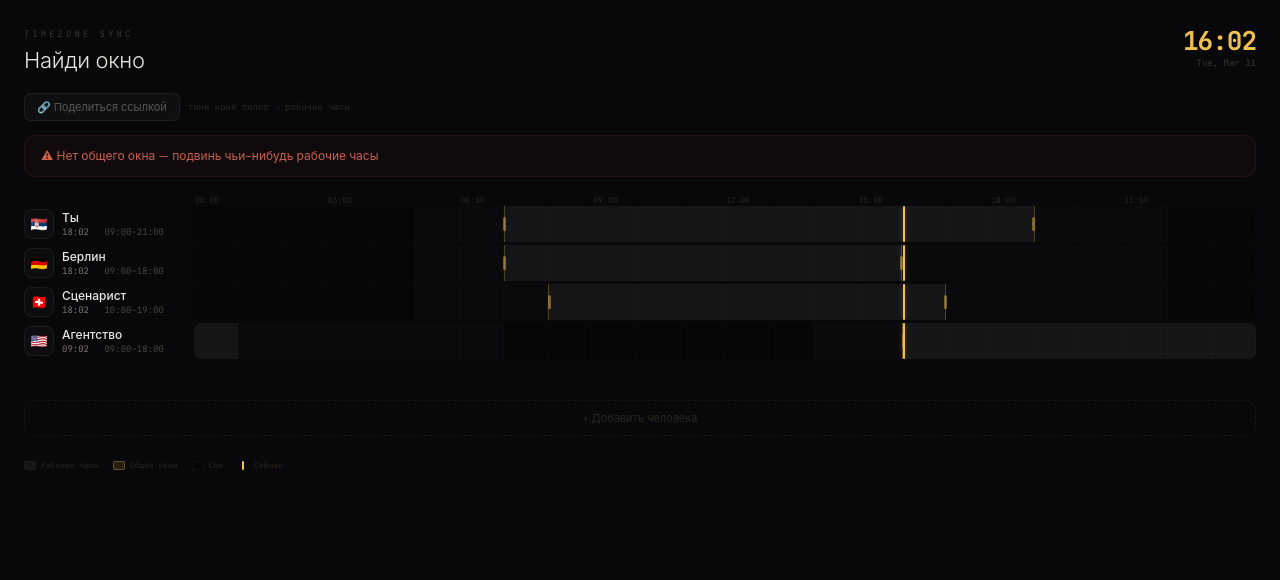
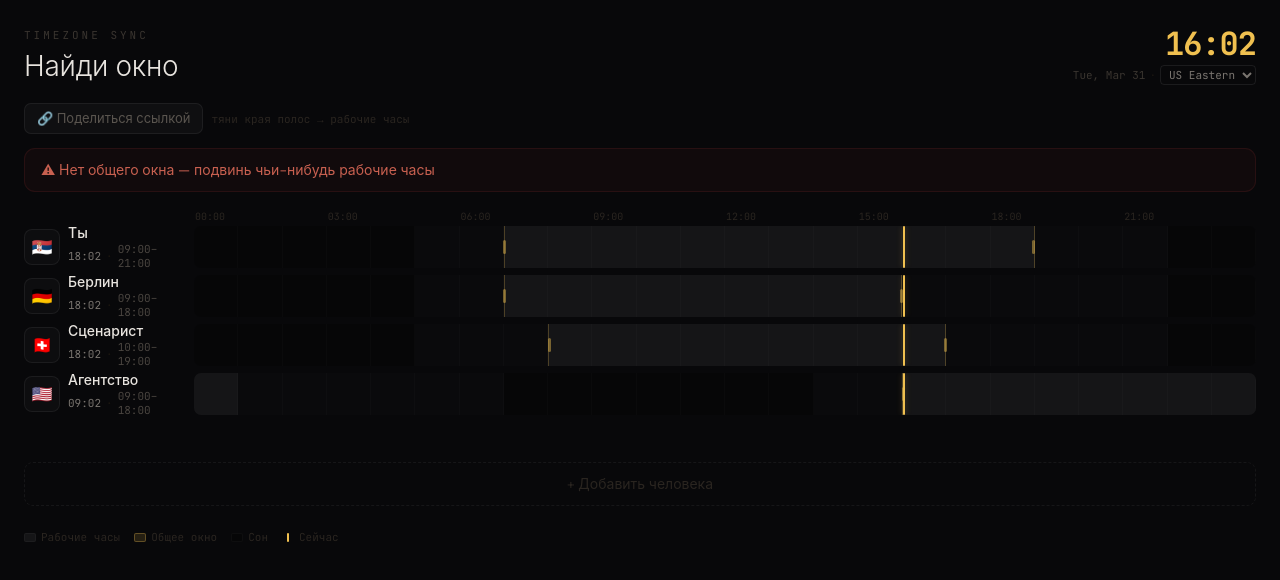
Before and after one commit to 7468096-ux/timezone-sync, a React (Vite) app: page / in a window 1280 px wide. Shown: the top 580 px of the page. Built offline with nearby package versions, Linux system fonts and the light colour scheme.

Commit message:
Feature: timezone selector + bigger UI elements

```diff
--- a/src/App.jsx
+++ b/src/App.jsx
@@ -106,8 +106,8 @@ export default function App() {
     return () => clearInterval(t);
   }, []);
 
-  // Detect user timezone
-  const userTZ = useMemo(() => {
+  // Detect user timezone, allow manual override
+  const detectedTZ = useMemo(() => {
     try {
       return Intl.DateTimeFormat().resolvedOptions().timeZone;
     } catch {
@@ -115,7 +115,24 @@ export default function App() {
     }
   }, []);
 
+  const [refTZ, setRefTZ] = useState(() => {
+    try {
+      const saved = localStorage.getItem("tz-sync-ref");
+      if (saved && COMMON_TZ.some(([, v]) => v === saved)) return saved;
+    } catch {}
+    // Match detected TZ to COMMON_TZ, fallback to detected
+    return COMMON_TZ.find(([, v]) => v === detectedTZ)?.[1] || detectedTZ;
+  });
+
+  useEffect(() => {
+    try { localStorage.setItem("tz-sync-ref", refTZ); } catch {}
+  }, [refTZ]);
+
+  const userTZ = refTZ;
+
   const userCity = useMemo(() => {
+    const entry = COMMON_TZ.find(([, v]) => v === userTZ);
+    if (entry) return entry[0];
     const parts = userTZ.split("/");
     return parts[parts.length - 1].replace(/_/g, " ");
   }, [userTZ]);
@@ -211,19 +228,27 @@ export default function App() {
       {/* Header */}
       <div style={{ padding: "28px 24px 18px", display: "flex", justifyContent: "space-between", alignItems: "flex-start" }}>
         <div>
-          <div style={{ fontFamily: mono, fontSize: "9px", letterSpacing: "3px", textTransform: "uppercase", color: "#3a3530", marginBottom: "6px" }}>
+          <div style={{ fontFamily: mono, fontSize: "11px", letterSpacing: "3px", textTransform: "uppercase", color: "#3a3530", marginBottom: "6px" }}>
             Timezone Sync
           </div>
-          <h1 style={{ fontSize: "22px", fontWeight: 300, margin: 0, letterSpacing: "-0.3px" }}>
+          <h1 style={{ fontSize: "28px", fontWeight: 300, margin: 0, letterSpacing: "-0.3px" }}>
             Найди окно
           </h1>
         </div>
         <div style={{ textAlign: "right" }}>
-          <div style={{ fontFamily: mono, fontSize: "26px", fontWeight: 700, color: "#f0c050", letterSpacing: "-1px", lineHeight: 1 }}>
+          <div style={{ fontFamily: mono, fontSize: "32px", fontWeight: 700, color: "#f0c050", letterSpacing: "-1px", lineHeight: 1 }}>
             {now.toLocaleTimeString("en-GB", { timeZone: userTZ, hour: "2-digit", minute: "2-digit" })}
           </div>
-          <div style={{ fontFamily: mono, fontSize: "9px", color: "#3a3530", marginTop: "3px" }}>
+          <div style={{ fontFamily: mono, fontSize: "11px", color: "#3a3530", marginTop: "5px", display: "flex", alignItems: "center", justifyContent: "flex-end", gap: "4px" }}>
             {now.toLocaleDateString(undefined, { timeZone: userTZ, weekday: "short", day: "numeric", month: "short" })}
+            <span style={{ color: "#1a1510" }}>·</span>
+            <select value={refTZ} onChange={e => setRefTZ(e.target.value)} style={{
+              background: "transparent", border: "1px solid rgba(255,255,255,0.08)",
+              borderRadius: "4px", padding: "1px 4px", color: "#7a7570",
+              fontFamily: mono, fontSize: "11px", outline: "none", cursor: "pointer",
+            }}>
+              {COMMON_TZ.map(([l, v]) => <option key={v} value={v}>{l}</option>)}
+            </select>
           </div>
         </div>
       </div>
@@ -235,12 +260,12 @@ export default function App() {
           border: copied ? "1px solid rgba(80,176,128,0.25)" : "1px solid rgba(255,255,255,0.06)",
           borderRadius: "7px", padding: "6px 12px",
           color: copied ? "#50b080" : "#5a554f",
-          fontFamily: sans, fontSize: "11px", cursor: "pointer", transition: "all 0.25s",
+          fontFamily: sans, fontSize: "13px", cursor: "pointer", transition: "all 0.25s",
           display: "flex", alignItems: "center", gap: "5px",
         }}>
           {copied ? "✓ Скопировано" : "🔗 Поделиться ссылкой"}
         </button>
-        <div style={{ fontFamily: mono, fontSize: "9px", color: "#2a2520" }}>
+        <div style={{ fontFamily: mono, fontSize: "11px", color: "#2a2520" }}>
           тяни края полос → рабочие часы
         </div>
       </div>
@@ -258,12 +283,12 @@ export default function App() {
             boxShadow: "0 0 10px rgba(240,192,80,0.5)", animation: "pulse 2s ease-in-out infinite", flexShrink: 0,
           }} />
           <div style={{ flex: 1 }}>
-            <div style={{ fontFamily: mono, fontSize: "9px", letterSpacing: "2px", color: "#f0c050", textTransform: "uppercase", marginBottom: "1px" }}>
+            <div style={{ fontFamily: mono, fontSize: "11px", letterSpacing: "2px", color: "#f0c050", textTransform: "uppercase", marginBottom: "2px" }}>
               Общее окно
             </div>
-            <div style={{ fontSize: "16px", fontWeight: 500 }}>
+            <div style={{ fontSize: "20px", fontWeight: 500 }}>
               {fmtH(Math.ceil(golden.start))} — {fmtH(Math.floor(golden.end))}
-              <span style={{ fontSize: "11px", color: "#5a554f", marginLeft: "10px", fontWeight: 300 }}>
+              <span style={{ fontSize: "13px", color: "#5a554f", marginLeft: "10px", fontWeight: 300 }}>
                 по {userCity} · {Math.max(0, Math.floor(golden.end) - Math.ceil(golden.start))}ч
               </span>
             </div>
@@ -272,7 +297,7 @@ export default function App() {
             {enriched.map(p => {
               const ls = ((Math.ceil(golden.start) + (p.offset - refOffset)) % 24 + 24) % 24;
               const le = ((Math.floor(golden.end) + (p.offset - refOffset)) % 24 + 24) % 24;
-              return <div key={p.id} style={{ fontFamily: mono, fontSize: "9px", color: "#4a4540" }}>{p.emoji} {fmtH(ls)}–{fmtH(le)}</div>;
+              return <div key={p.id} style={{ fontFamily: mono, fontSize: "11px", color: "#4a4540" }}>{p.emoji} {fmtH(ls)}–{fmtH(le)}</div>;
             })}
           </div>
         </div>
@@ -280,7 +305,7 @@ export default function App() {
         <div style={{
           margin: "0 24px 18px", padding: "12px 16px",
           background: "rgba(200,60,60,0.05)", border: "1px solid rgba(200,60,60,0.12)",
-          borderRadius: "11px", fontSize: "12px", color: "#c86050",
+          borderRadius: "11px", fontSize: "14px", color: "#c86050",
         }}>
           ⚠ Нет общего окна — подвинь чьи-нибудь рабочие часы
         </div>
@@ -294,7 +319,7 @@ export default function App() {
           <div style={{ display: "grid", gridTemplateColumns: "repeat(24, 1fr)" }}>
             {Array.from({ length: 24 }, (_, i) => (
               <div key={i} style={{
-                fontFamily: mono, fontSize: "8px",
+                fontFamily: mono, fontSize: "10px",
                 color: i % 3 === 0 ? "#2a2520" : "transparent",
                 textAlign: "left", paddingLeft: "1px",
               }}>{fmtH(i)}</div>
@@ -315,10 +340,10 @@ export default function App() {
               {/* Info */}
               <div style={{ display: "flex", alignItems: "center", gap: "8px", paddingRight: "12px", minWidth: 0 }}>
                 <div style={{
-                  width: "30px", height: "30px", borderRadius: "8px",
+                  width: "36px", height: "36px", borderRadius: "8px",
                   background: "rgba(255,255,255,0.025)", border: "1px solid rgba(255,255,255,0.06)",
                   display: "flex", alignItems: "center", justifyContent: "center",
-                  fontSize: "14px", flexShrink: 0, position: "relative",
+                  fontSize: "17px", flexShrink: 0, position: "relative",
                 }}>
                   {p.emoji}
                   {people.length > 1 && (
@@ -333,10 +358,10 @@ export default function App() {
                   )}
                 </div>
                 <div style={{ minWidth: 0 }}>
-                  <div style={{ fontSize: "12px", fontWeight: 500, whiteSpace: "nowrap", overflow: "hidden", textOverflow: "ellipsis" }}>
+                  <div style={{ fontSize: "14px", fontWeight: 500, whiteSpace: "nowrap", overflow: "hidden", textOverflow: "ellipsis" }}>
                     {p.name}
                   </div>
-                  <div style={{ fontFamily: mono, fontSize: "9px", color: "#4a4540", display: "flex", gap: "5px", alignItems: "center" }}>
+                  <div style={{ fontFamily: mono, fontSize: "11px", color: "#4a4540", display: "flex", gap: "5px", alignItems: "center" }}>
                     <span style={{ color: "#7a7570" }}>{p.time.hours.toString().padStart(2, "0")}:{p.time.minutes.toString().padStart(2, "0")}</span>
                     <span style={{ color: "#1a1510" }}>·</span>
                     <span>{fmtH(p.workStart)}–{fmtH(p.workEnd)}</span>
@@ -349,7 +374,7 @@ export default function App() {
                 ref={el => tlRefs.current[p.id] = el}
                 style={{
                   display: "grid", gridTemplateColumns: "repeat(24, 1fr)",
-                  height: "36px", borderRadius: "7px", overflow: "hidden",
+                  height: "42px", borderRadius: "7px", overflow: "hidden",
                   position: "relative", cursor: dragging ? "ew-resize" : "crosshair",
                 }}
                 onMouseMove={(e) => {
@@ -424,13 +449,13 @@ export default function App() {
         <div style={{
           display: "grid", gridTemplateColumns: "minmax(130px, 170px) 1fr",
           marginTop: "5px",
-          height: "18px",
+          height: "22px",
           opacity: hoveredHour !== null && !dragging ? 1 : 0,
           transition: "opacity 0.12s ease",
           pointerEvents: "none",
         }}>
-          <div style={{ fontFamily: mono, fontSize: "9px", color: "#4a4540" }}>{fmtH(hoveredHour ?? 0)} {userCity}</div>
-          <div style={{ display: "flex", gap: "10px", fontFamily: mono, fontSize: "9px", color: "#3a3530", flexWrap: "wrap" }}>
+          <div style={{ fontFamily: mono, fontSize: "11px", color: "#4a4540" }}>{fmtH(hoveredHour ?? 0)} {userCity}</div>
+          <div style={{ display: "flex", gap: "10px", fontFamily: mono, fontSize: "11px", color: "#3a3530", flexWrap: "wrap" }}>
             {enriched.map(p => {
               const lh = (((hoveredHour ?? 0) + (p.offset - refOffset)) % 24 + 24) % 24;
               const isW = lh >= p.workStart && lh < p.workEnd;
@@ -445,8 +470,8 @@ export default function App() {
         {!showAddForm ? (
           <button onClick={() => setShowAddForm(true)} style={{
             background: "none", border: "1px dashed rgba(255,255,255,0.06)",
-            borderRadius: "9px", padding: "10px 16px", color: "#2a2520",
-            fontFamily: sans, fontSize: "11px", cursor: "pointer", transition: "all 0.2s", width: "100%",
+            borderRadius: "9px", padding: "12px 16px", color: "#2a2520",
+            fontFamily: sans, fontSize: "14px", cursor: "pointer", transition: "all 0.2s", width: "100%",
           }}
             onMouseEnter={e => { e.target.style.borderColor = "rgba(240,192,80,0.2)"; e.target.style.color = "#f0c050"; }}
             onMouseLeave={e => { e.target.style.borderColor = "rgba(255,255,255,0.06)"; e.target.style.color = "#2a2520"; }}
@@ -509,7 +534,7 @@ export default function App() {
               ? <div style={{ width: "12px", height: "9px", display: "flex", alignItems: "center", justifyContent: "center" }}><div style={{ width: "2px", height: "9px", background: i.c, borderRadius: "1px" }} /></div>
               : <div style={{ width: "12px", height: "9px", background: i.c, borderRadius: "2px", border: i.b ? `1px solid ${i.b}` : "1px solid rgba(255,255,255,0.03)" }} />
             }
-            <span style={{ fontFamily: mono, fontSize: "8px", color: "#2a2520" }}>{i.l}</span>
+            <span style={{ fontFamily: mono, fontSize: "11px", color: "#2a2520" }}>{i.l}</span>
           </div>
         ))}
       </div>
```
